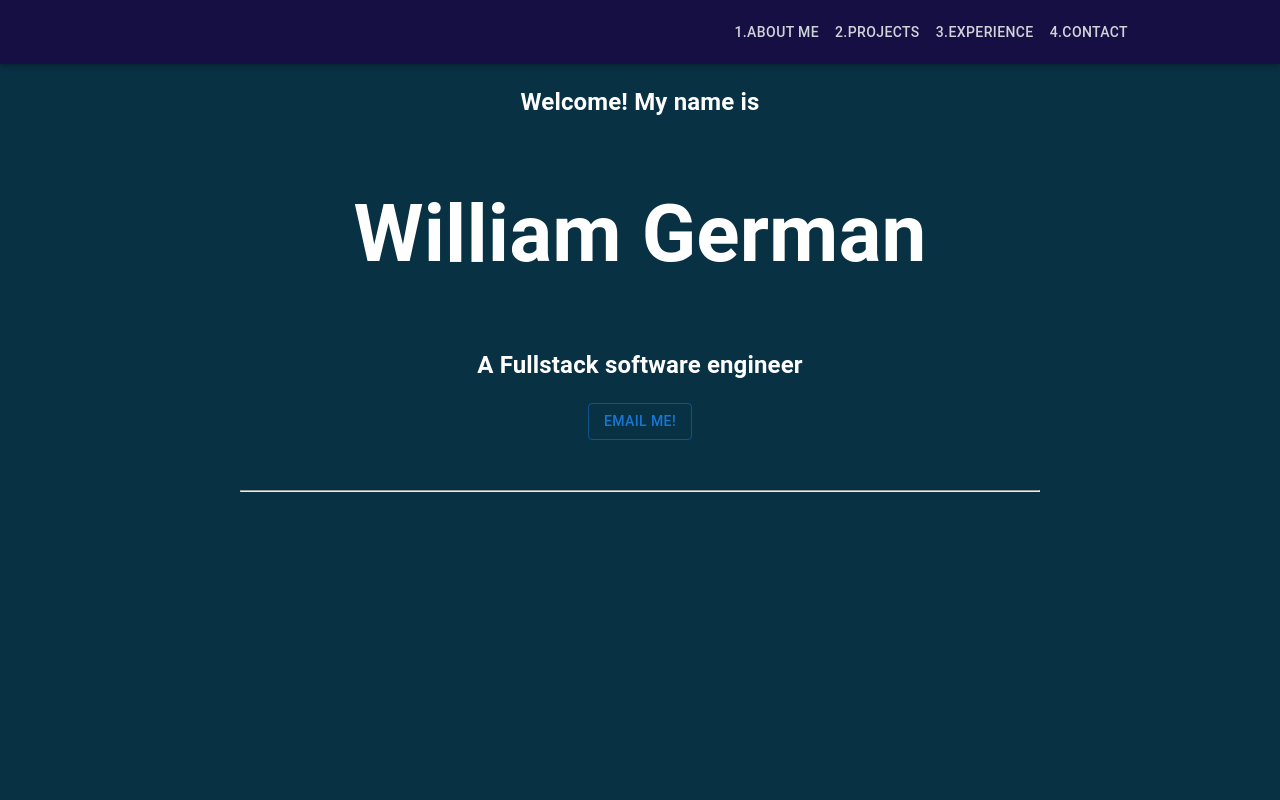
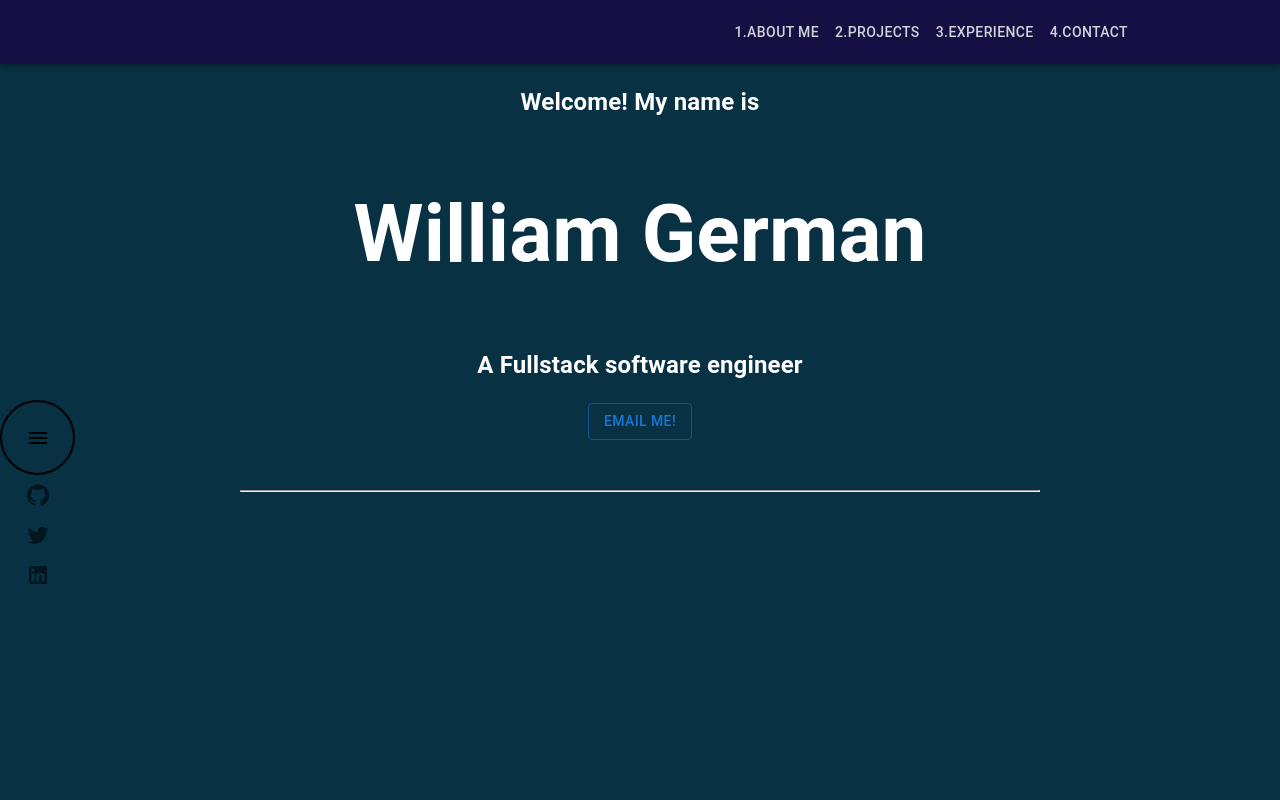
Before and after one commit to Bombbilly14/portfolio-site, a React (Create React App) app in the folder portfolio_site_client/: page / in a window 1280 px wide. Shown: the top 800 px of the page. Built offline with nearby package versions, Linux system fonts and the light colour scheme.

Commit message:
added social media bar, some styling changes

```diff
--- a/portfolio_site_client/package.json
+++ b/portfolio_site_client/package.json
@@ -10,7 +10,7 @@
     "@emotion/react": "^11.10.6",
     "@emotion/styled": "^11.10.6",
     "@mui/icons-material": "^5.11.11",
-    "@mui/material": "^5.11.10",
+    "@mui/material": "^5.11.11",
     "@testing-library/jest-dom": "^5.16.5",
     "@testing-library/react": "^13.4.0",
     "@testing-library/user-event": "^13.5.0",
--- a/portfolio_site_client/src/AboutMe.js
+++ b/portfolio_site_client/src/AboutMe.js
@@ -1,5 +1,6 @@
 import './styles/aboutme.css'
 import { React, useState, useEffect } from 'react';
+
 
 
 function AboutMe() {
--- a/portfolio_site_client/src/App.js
+++ b/portfolio_site_client/src/App.js
@@ -2,11 +2,13 @@
 import './App.css';
 import Navbar from './Navbar';
 import Main from './Main';
+import Navigation from "./Navigation.js"
 
 function App() {
   return (
     <div className="App">
       <Navbar />
+      <Navigation />
       <Main />
     </div>
   );
--- /dev/null
+++ b/portfolio_site_client/src/Navigation.js
@@ -0,0 +1,51 @@
+import React, { useState } from 'react';
+import { IconButton } from '@mui/material';
+import { Menu } from '@mui/icons-material';
+import SocialMediaBar from './SocialMediaBar';
+
+const Navigation = () => {
+  const [showSocialMediaBar, setShowSocialMediaBar] = useState(true);
+
+  const handleShowSocialMediaBar = () => {
+    setShowSocialMediaBar(!showSocialMediaBar);
+  };
+
+  return (
+    <div style={{ position: 'fixed', left: 0, top: '50%' }}>
+      <IconButton
+        aria-label="Social Media"
+        onClick={handleShowSocialMediaBar}
+        style={{
+          borderRadius: '50%',
+          height: '75px',
+          width: '75px',
+          backgroundColor: 'transparent',
+          boxShadow: 'none',
+          borderColor: '#000',
+          borderWidth: '2px',
+          borderStyle: 'solid',
+          color: '#000',
+          position: 'relative',
+          zIndex: 3,
+        }}
+      >
+        <Menu />
+      </IconButton>
+      {showSocialMediaBar && (
+        <div
+          style={{
+            position: 'absolute',
+            top: '100%',
+            left: '0',
+            display: 'flex',
+            flexDirection: 'column',
+          }}
+        >
+          <SocialMediaBar />
+        </div>
+      )}
+    </div>
+  );
+};
+
+export default Navigation;
--- /dev/null
+++ b/portfolio_site_client/src/SocialMediaBar.js
@@ -0,0 +1,39 @@
+import React from 'react';
+import { IconButton } from '@mui/material';
+import {  Twitter, LinkedIn } from '@mui/icons-material';
+import GitHubIcon from '@mui/icons-material/GitHub';
+
+
+const SocialMediaBar = () => {
+
+  return (
+    <div>
+      <IconButton
+
+        aria-label="GitHub"
+        href="https://github.com/Bombbilly14"
+        target="_blank"
+      >
+        <GitHubIcon />
+      </IconButton>
+      <IconButton
+
+        aria-label="Twitter"
+        href="https://twitter.com/"
+        target="_blank"
+      >
+        <Twitter />
+      </IconButton>
+      <IconButton
+
+        aria-label="LinkedIn"
+        href="https://www.linkedin.com/in/williamgermansoftware/"
+        target="_blank"
+      >
+        <LinkedIn />
+      </IconButton>
+    </div>
+  );
+};
+
+export default SocialMediaBar;
--- a/portfolio_site_client/src/styles/aboutme.css
+++ b/portfolio_site_client/src/styles/aboutme.css
@@ -6,7 +6,6 @@
     margin-bottom: 2rem;
     margin: 10px;
     margin-top: 15rem;
-    /* border: 2px solid; */
     border-radius: 5px;
     padding: 1rem;
 
@@ -14,7 +13,7 @@
 
   .content {
     opacity: 0;
-    transition: opacity 2.0s ease;
+    transition: opacity 1.9s ease;
   }
 
   .content.show {
--- a/portfolio_site_client/src/styles/header.css
+++ b/portfolio_site_client/src/styles/header.css
@@ -1,6 +1,5 @@
 .header-div {
     margin: 10px;
-    /* border: 1px solid; */
     text-align: center;
     justify-content:center;
 
--- a/portfolio_site_client/src/styles/projects.css
+++ b/portfolio_site_client/src/styles/projects.css
@@ -5,7 +5,6 @@
   justify-content: space-between;
   margin-bottom: 2rem;
   margin: 10px;
-  /* border: 2px solid; */
   border-radius: 5px;
   margin-top: 5rem;
 }
```
Also changed, not shown: 1 other file (tests, documents, lock files or other folders).
